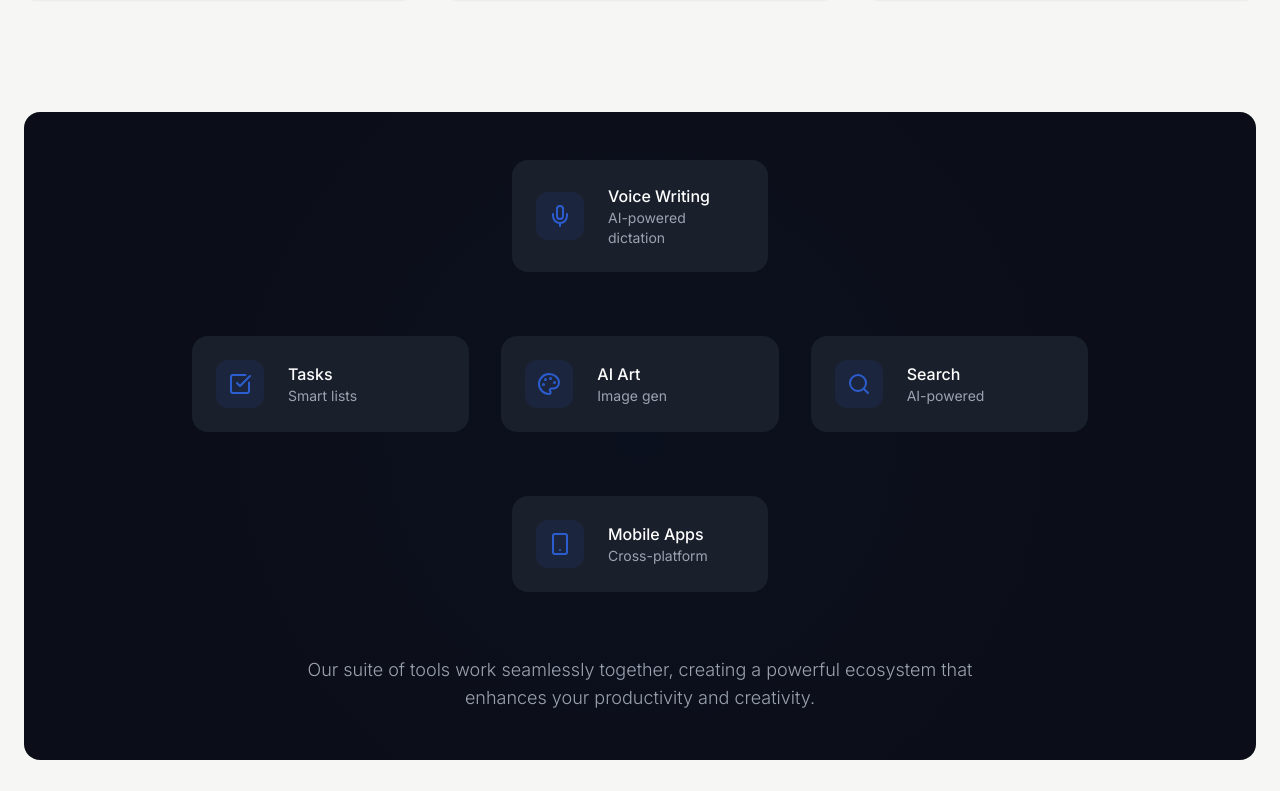
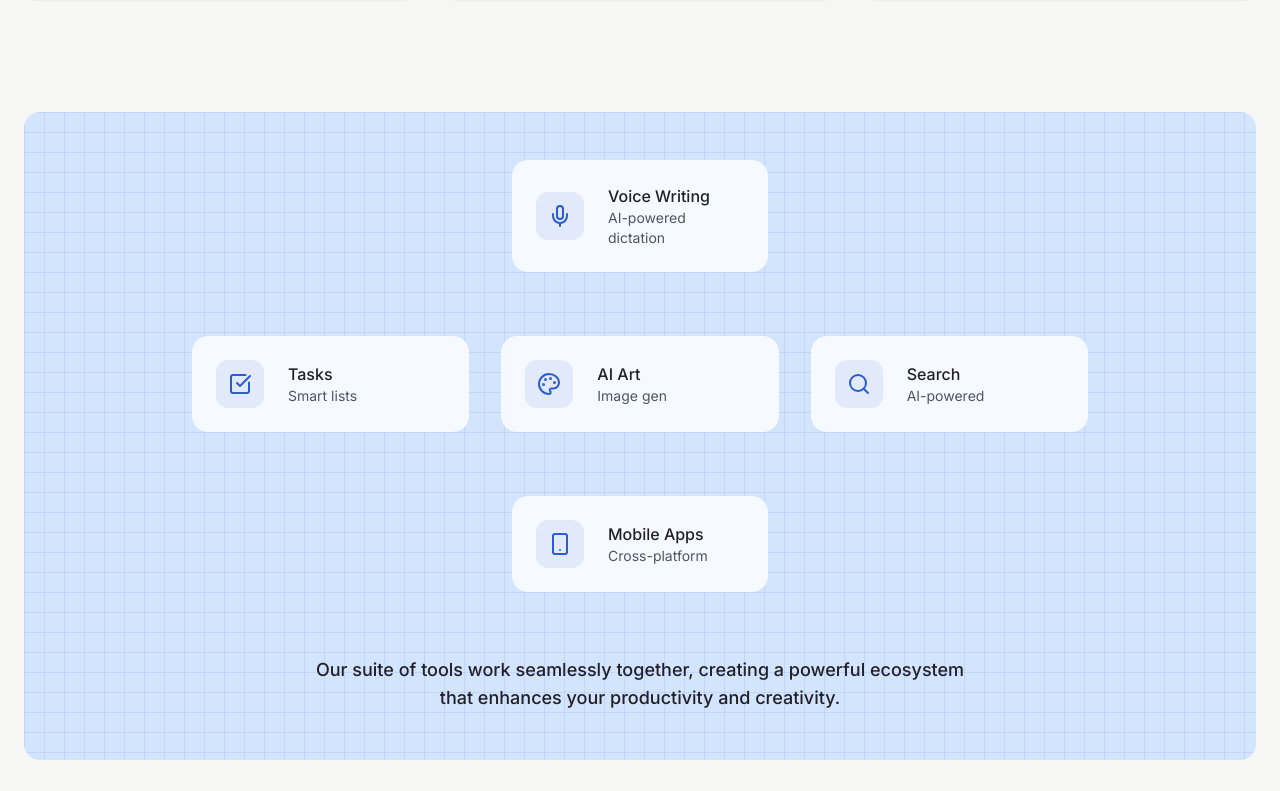
Before and after one commit to BillsMafiaAI/test1, a React (Vite) app: page / in a window 1280 px wide. Shown: the part 609-1400 px from the top of the page. Built offline with nearby package versions, Linux system fonts and the light colour scheme.

Commit message:
Update EcosystemDisplay styling
Updated the styling of the `EcosystemDisplay` component to include a light blue grid background and darker text at the bottom.

```diff
--- a/src/components/EcosystemDisplay.tsx
+++ b/src/components/EcosystemDisplay.tsx
@@ -4,70 +4,78 @@ import { Mic, CheckSquare, Palette, Search, Smartphone } from "lucide-react";
 export const EcosystemDisplay = () => {
   return (
     <div className="lg:col-span-3 my-20">
-      <div className="bg-[#0B0E18] text-white rounded-2xl p-12 relative overflow-hidden min-h-[600px]">
-        {/* Background gradient */}
-        <div className="absolute inset-0 bg-[radial-gradient(circle_at_50%_50%,rgba(44,93,207,0.03),transparent_70%)]" />
+      <div className="bg-[#D3E4FD] text-[#221F26] rounded-2xl p-12 relative overflow-hidden min-h-[600px]">
+        {/* Grid Background */}
+        <div className="absolute inset-0"
+          style={{
+            backgroundImage: `
+              linear-gradient(to right, rgba(44,93,207,0.1) 1px, transparent 1px),
+              linear-gradient(to bottom, rgba(44,93,207,0.1) 1px, transparent 1px)
+            `,
+            backgroundSize: '20px 20px'
+          }}
+        />
 
         <div className="relative z-10 grid grid-cols-3 gap-8 max-w-4xl mx-auto">
           {/* First Row */}
           <div className="col-span-3 flex justify-center mb-8">
-            <div className="bg-[#1A1F2C] p-6 rounded-2xl flex items-center gap-6 w-64">
+            <div className="bg-white/80 backdrop-blur-sm p-6 rounded-2xl flex items-center gap-6 w-64">
               <div className="bg-[#2c5dcf]/10 p-3 rounded-xl">
                 <Mic className="w-6 h-6 text-[#2c5dcf]" />
               </div>
               <div>
-                <h3 className="font-medium">Voice Writing</h3>
-                <p className="text-sm text-gray-400">AI-powered dictation</p>
+                <h3 className="font-medium text-[#221F26]">Voice Writing</h3>
+                <p className="text-sm text-gray-600">AI-powered dictation</p>
               </div>
             </div>
           </div>
 
           {/* Middle Row */}
-          <div className="bg-[#1A1F2C] p-6 rounded-2xl flex items-center gap-6">
+          <div className="bg-white/80 backdrop-blur-sm p-6 rounded-2xl flex items-center gap-6">
             <div className="bg-[#2c5dcf]/10 p-3 rounded-xl">
               <CheckSquare className="w-6 h-6 text-[#2c5dcf]" />
             </div>
             <div>
-              <h3 className="font-medium">Tasks</h3>
-              <p className="text-sm text-gray-400">Smart lists</p>
+              <h3 className="font-medium text-[#221F26]">Tasks</h3>
+              <p className="text-sm text-gray-600">Smart lists</p>
             </div>
           </div>
 
-          <div className="bg-[#1A1F2C] p-6 rounded-2xl flex items-center gap-6">
+          <div className="bg-white/80 backdrop-blur-sm p-6 rounded-2xl flex items-center gap-6">
             <div className="bg-[#2c5dcf]/10 p-3 rounded-xl">
               <Palette className="w-6 h-6 text-[#2c5dcf]" />
             </div>
             <div>
-              <h3 className="font-medium">AI Art</h3>
-              <p className="text-sm text-gray-400">Image gen</p>
+              <h3 className="font-medium text-[#221F26]">AI Art</h3>
+              <p className="text-sm text-gray-600">Image gen</p>
             </div>
           </div>
 
-          <div className="bg-[#1A1F2C] p-6 rounded-2xl flex items-center gap-6">
+          <div className="bg-white/80 backdrop-blur-sm p-6 rounded-2xl flex items-center gap-6">
             <div className="bg-[#2c5dcf]/10 p-3 rounded-xl">
               <Search className="w-6 h-6 text-[#2c5dcf]" />
             </div>
             <div>
-              <h3 className="font-medium">Search</h3>
-              <p className="text-sm text-gray-400">AI-powered</p>
+              <h3 className="font-medium text-[#221F26]">Search</h3>
+              <p className="text-sm text-gray-600">AI-powered</p>
             </div>
           </div>
 
           {/* Bottom Row */}
           <div className="col-span-3 flex justify-center mt-8">
-            <div className="bg-[#1A1F2C] p-6 rounded-2xl flex items-center gap-6 w-64">
+            <div className="bg-white/80 backdrop-blur-sm p-6 rounded-2xl flex items-center gap-6 w-64">
               <div className="bg-[#2c5dcf]/10 p-3 rounded-xl">
                 <Smartphone className="w-6 h-6 text-[#2c5dcf]" />
               </div>
               <div>
-                <h3 className="font-medium">Mobile Apps</h3>
-                <p className="text-sm text-gray-400">Cross-platform</p>
+                <h3 className="font-medium text-[#221F26]">Mobile Apps</h3>
+                <p className="text-sm text-gray-600">Cross-platform</p>
               </div>
             </div>
           </div>
         </div>
 
-        <p className="text-gray-400 font-light text-lg max-w-2xl mx-auto text-center mt-16">
+        <p className="text-[#221F26] font-medium text-lg max-w-2xl mx-auto text-center mt-16">
           Our suite of tools work seamlessly together, creating a powerful ecosystem
           that enhances your productivity and creativity.
         </p>
```
